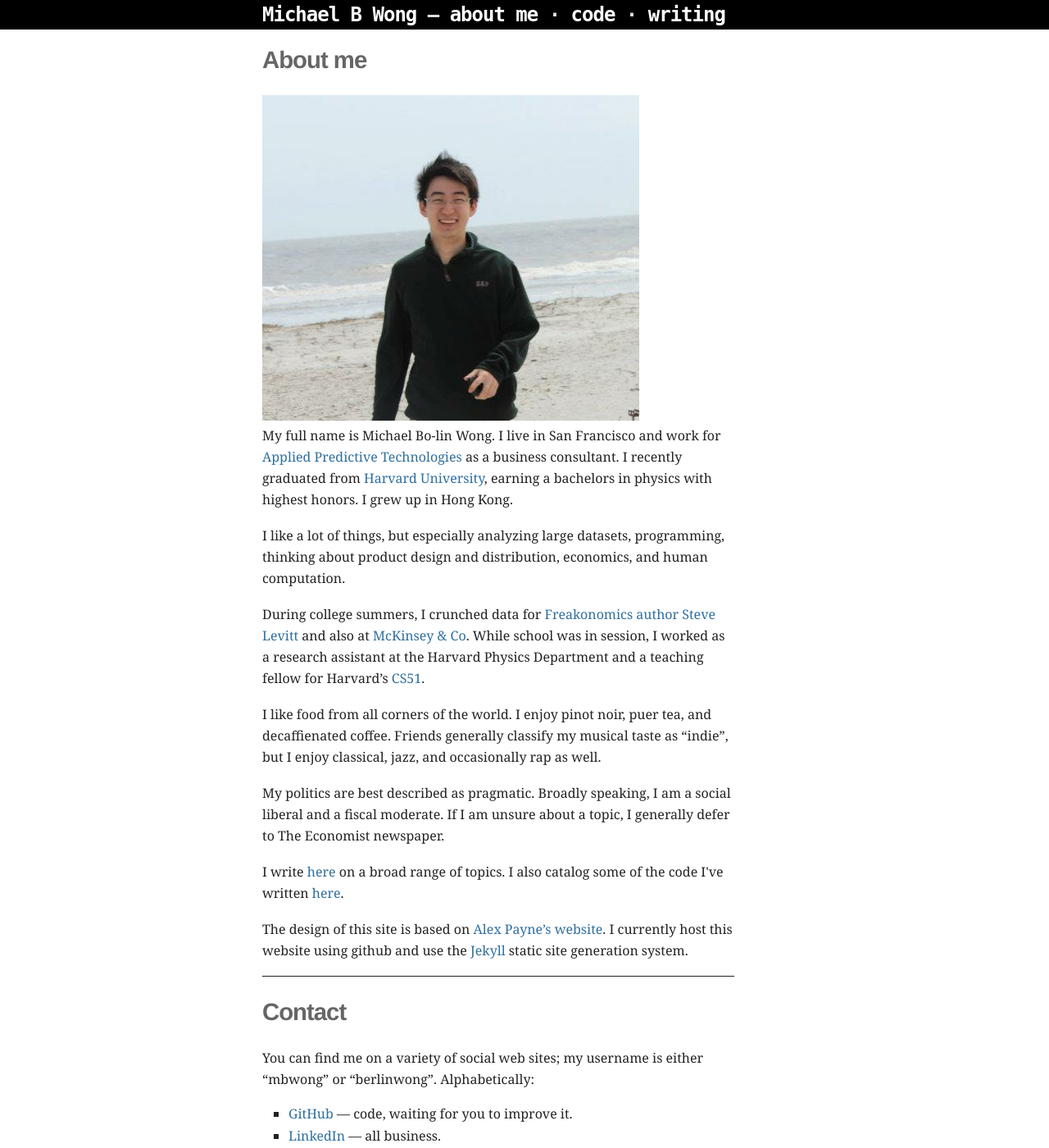
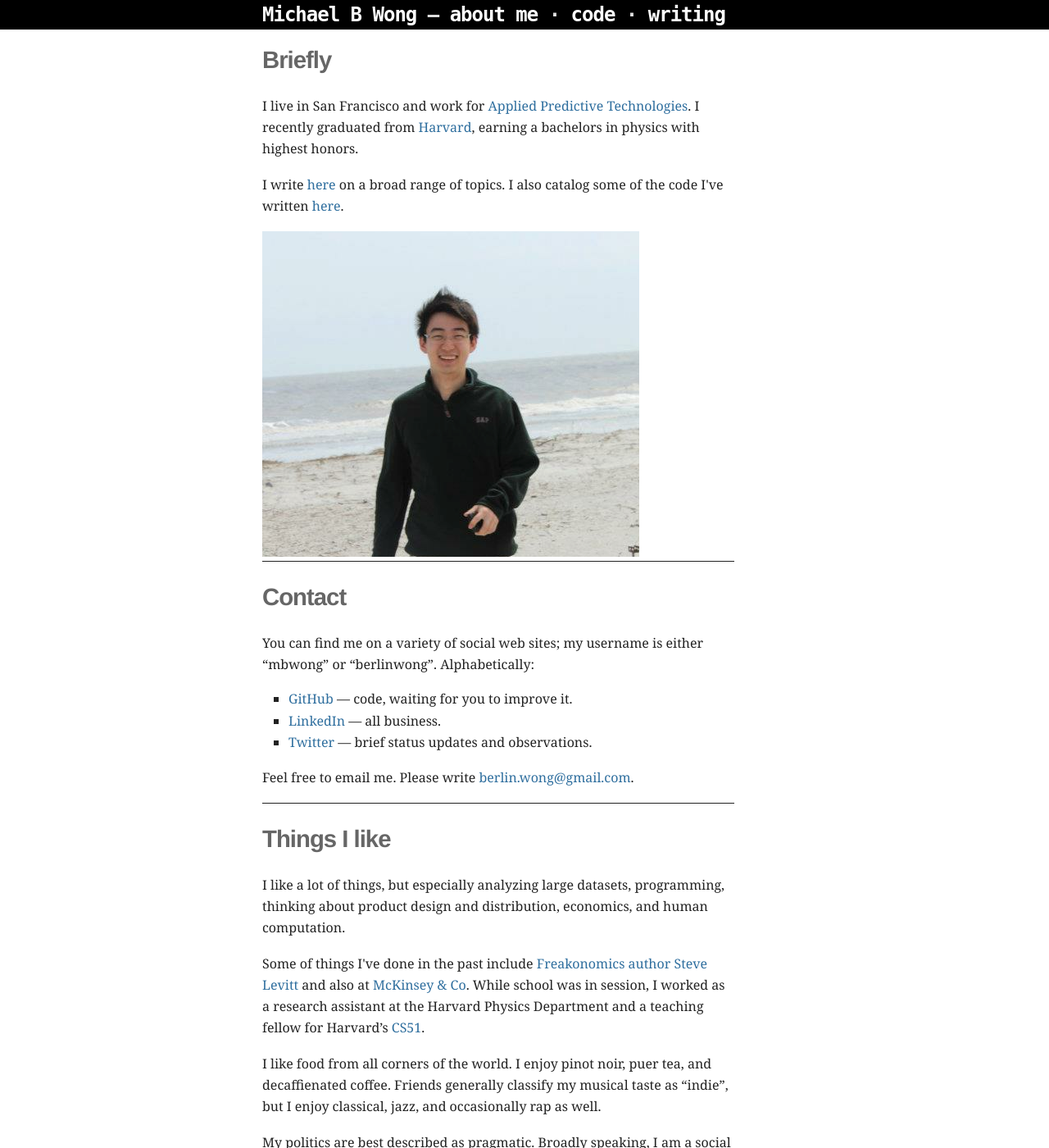
Before and after one commit to mbwong/mbwong.github.com, a Jekyll site: the page built from index.html, in a window 1280 px wide and 1400 px high. Shown: the whole window at 82% size. Built offline with Jekyll 4.4.1, drawn with Linux system fonts in a browser that asks for light colours; some of the changed text lies outside the part shown.

```diff
--- a/css/screen.css
+++ b/css/screen.css
@@ -161,3 +161,13 @@
   min-width: 30em;
   width: 36em;
 }
+
+@media handheld {
+  header {
+    padding-right: 0;
+  }
+
+  #wrapper {
+    margin-left: 0;
+  }
+}
--- a/index.html
+++ b/index.html
@@ -3,18 +3,13 @@
 title: About
 ---
 
-<h2 id="intro">About me</h2>
+<h2 id="intro">Briefly</h2>
 
-<img src="/mugshot.png"/>
 
 <div class="post">
-<p>My full name is Michael Bo-lin Wong. I live in San Francisco and work for <a href="http://predictivetechnologies.com">Applied Predictive Technologies</a> as a business consultant. I recently graduated from <a href="http://harvard.edu">Harvard University</a>, earning a bachelors in physics with highest honors. I grew up in Hong Kong.</p>
-<p>I like a lot of things, but especially analyzing large datasets, programming, thinking about product design and distribution, economics, and human computation.</p>
-<p>During college summers, I crunched data for <a href="http://greatestgood.com">Freakonomics author Steve Levitt</a> and also at <a href="http://mckinsey.com">McKinsey &amp; Co</a>. While school was in session, I worked as a research assistant at the Harvard Physics Department and a teaching fellow for Harvard&#8217;s <a href="http://cs51.seas.harvard.edu">CS51</a>.</p>
-<p>I like food from all corners of the world. I enjoy pinot noir, puer tea, and decaffienated coffee. Friends generally classify my musical taste as &#8220;indie&#8221;, but I enjoy classical, jazz, and occasionally rap as well.</p>
-<p>My politics are best described as pragmatic. Broadly speaking, I am a social liberal and a fiscal moderate. If I am unsure about a topic, I generally defer to The Economist newspaper.</p>
+<p>I live in San Francisco and work for <a href="http://predictivetechnologies.com">Applied Predictive Technologies</a>. I recently graduated from <a href="http://harvard.edu">Harvard</a>, earning a bachelors in physics with highest honors.
 <p>I write <a href="/archive.html">here</a> on a broad range of topics. I also catalog some of the code I've written <a href="/projects.html">here</a>.</p>
-<p>The design of this site is based on <a href="http://al3x.net">Alex Payne&#8217;s website</a>. I currently host this website using github and use the <a href="http://github.com/mojombo/jekyll/tree/master">Jekyll</a> static site generation system.</p>
+<img src="/mugshot.png"/>
 </div>
 
 <a name="contact"></a>
@@ -28,3 +23,12 @@
 </ul>
 <p>Feel free to email me. Please write <a href="mailto:berlin.wong@gmail.com">berlin.wong@gmail.com</a>.</p>
 </div>
+
+<h2 id="intro">Things I like</h2>
+<div class="post">
+<p>I like a lot of things, but especially analyzing large datasets, programming, thinking about product design and distribution, economics, and human computation.</p>
+<p>Some of things I've done in the past include <a href="http://greatestgood.com">Freakonomics author Steve Levitt</a> and also at <a href="http://mckinsey.com">McKinsey &amp; Co</a>. While school was in session, I worked as a research assistant at the Harvard Physics Department and a teaching fellow for Harvard&#8217;s <a href="http://cs51.seas.harvard.edu">CS51</a>.</p>
+<p>I like food from all corners of the world. I enjoy pinot noir, puer tea, and decaffienated coffee. Friends generally classify my musical taste as &#8220;indie&#8221;, but I enjoy classical, jazz, and occasionally rap as well.</p>
+<p>My politics are best described as pragmatic. Broadly speaking, I am a social liberal and a fiscal moderate. If I am unsure about a topic, I generally defer to The Economist newspaper.</p>
+
+</div>
```
